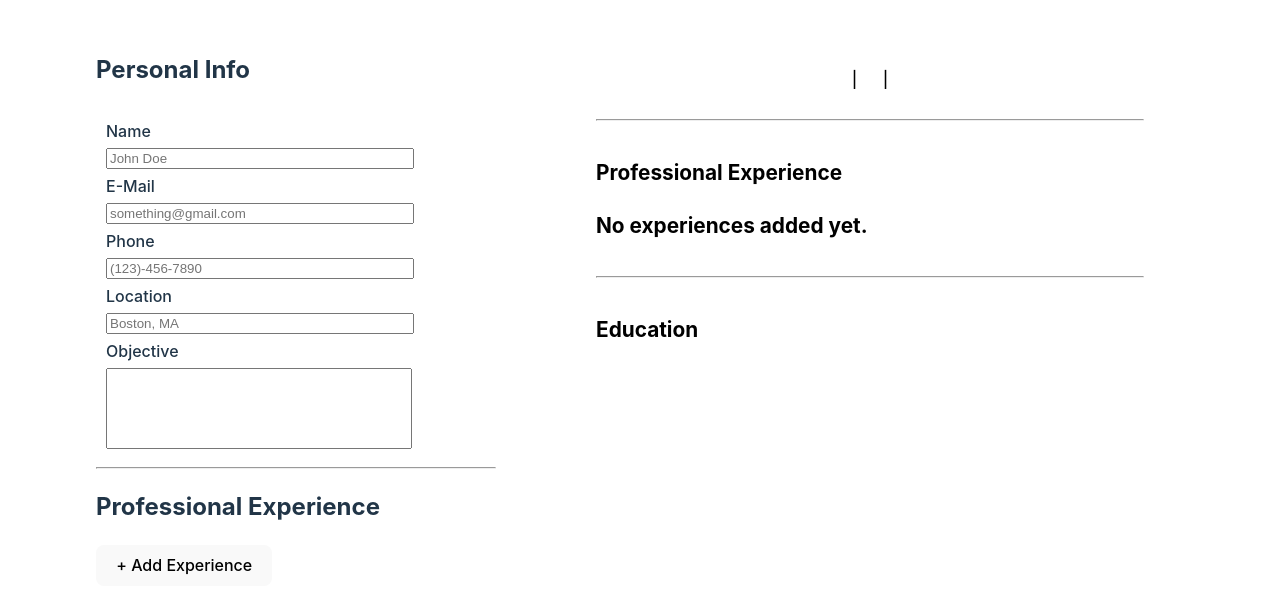
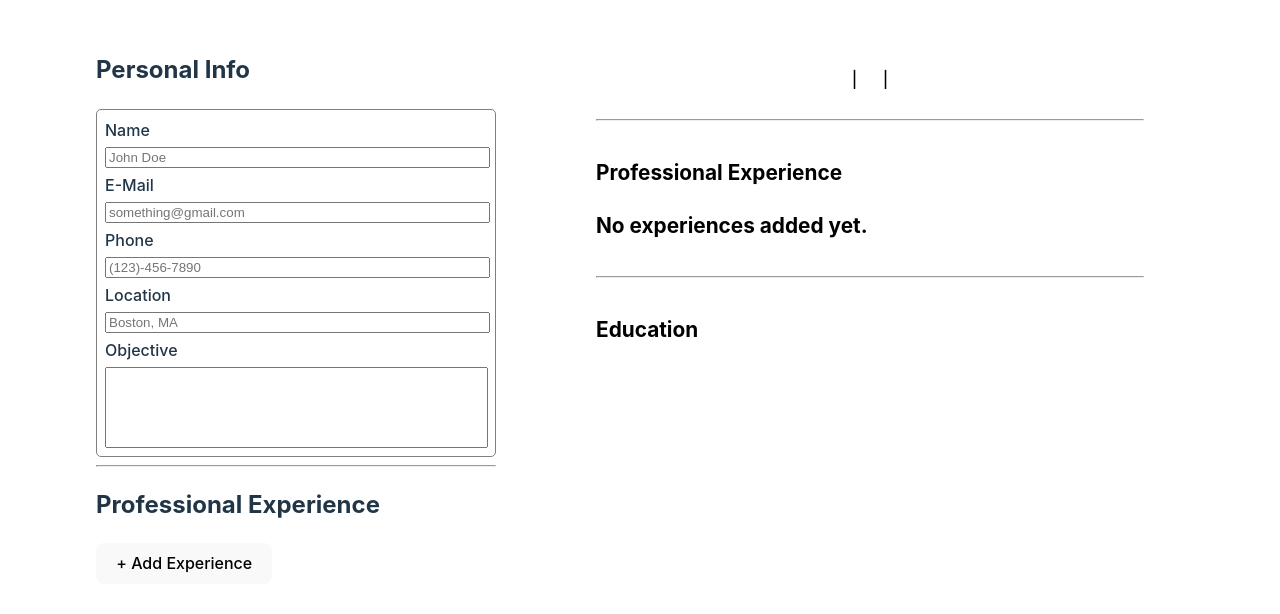
Before and after one commit to EddieTheEgg/cvBuilder, a React (Vite) app in the folder cvBuilder/: page / in a window 1280 px wide. Shown: the top 614 px of the page. Built offline with nearby package versions, Linux system fonts and the light colour scheme.

Commit message:
added a border styling to personal info input fields

```diff
--- a/cvBuilder/src/Components/personalInfo.css
+++ b/cvBuilder/src/Components/personalInfo.css
@@ -3,13 +3,16 @@
     display:flex;
     flex-direction: column;
     gap: 5px;
-    padding: 10px;
+    border: 1px solid grey;
+    border-radius: 5px;
+    padding: 0.5rem;
 }
 
 .info-inputs section{
     display:flex;
     flex-direction: column;
     gap: 5px;
+    margin-right: 0.3rem;
 }
 
 .personalForm{
@@ -27,11 +30,11 @@ section div{
 }
 
 .info-inputs input{
-    max-width: 300px;
+    width: 100%;
     resize: none;
 }
 
 .objective textarea{
-    max-width: 300px;
+    width: 100%;
     resize: none;
 }
```
